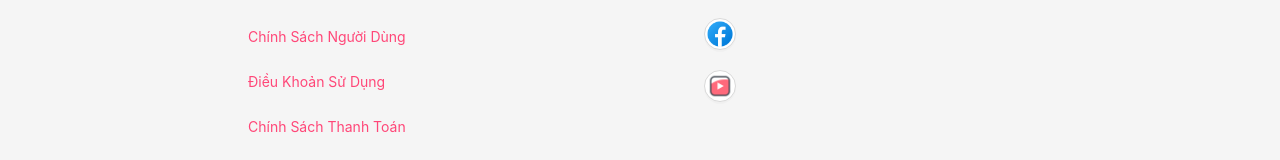
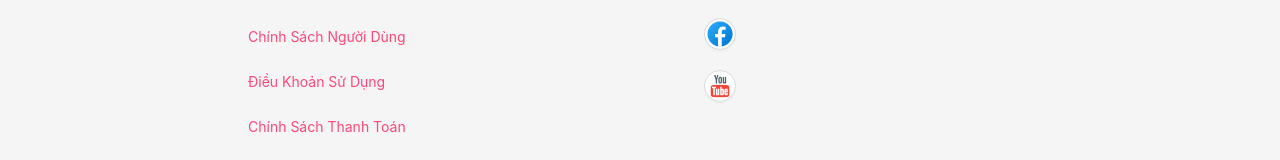
Before and after one commit to thanhbtse/On_demand_tutor, a React (Vite) app: page / in a window 1280 px wide. Shown: the part 751-911 px from the top of the page. Built offline with nearby package versions, Linux system fonts and the light colour scheme.

Commit message:
update youtbutton logo and title homepage

```diff
--- a/src/layout/index.jsx
+++ b/src/layout/index.jsx
@@ -3,8 +3,8 @@ import { Flex, Layout, Input, theme, Row, Col, Button } from "antd";
 import { Link } from "react-router-dom";
 import PropTypes from "prop-types";
 import facebooklogo from "../assets/logo/icons8-facebook-48.png";
-import youtulogo from "../assets/logo/icons8-youtube-64.png";
 import hatlogo from "../assets/images/gia-su-online-logo-png-v2-60.png";
+import animateLogo from "../assets/logo/icons8-youtube.gif";
 import { SearchOutlined } from "@ant-design/icons";
 
 const { Header, Content, Footer } = Layout;
@@ -187,7 +187,7 @@ const App = ({ children }) => {
                     <Button
                       shape="circle"
                       style={{
-                        backgroundImage: `url(${youtulogo})`,
+                        backgroundImage: `url(${animateLogo})`,
                         backgroundSize: "cover",
                         backgroundPosition: "center",
                       }}
--- a/src/page/HomePage.jsx
+++ b/src/page/HomePage.jsx
@@ -5,7 +5,7 @@ function HomePage() {
   return (
     <div>
       <Helmet>
-        <title>Gia Sư Online</title>
+        <title>Gia Sư Online - Dạy Kèm Trực Tuyến - GiaSuOnline.vn</title>
       </Helmet>
       <HomeView />
     </div>
```
Also changed, not shown: src/assets/logo/icons8-youtube.gif (added).
